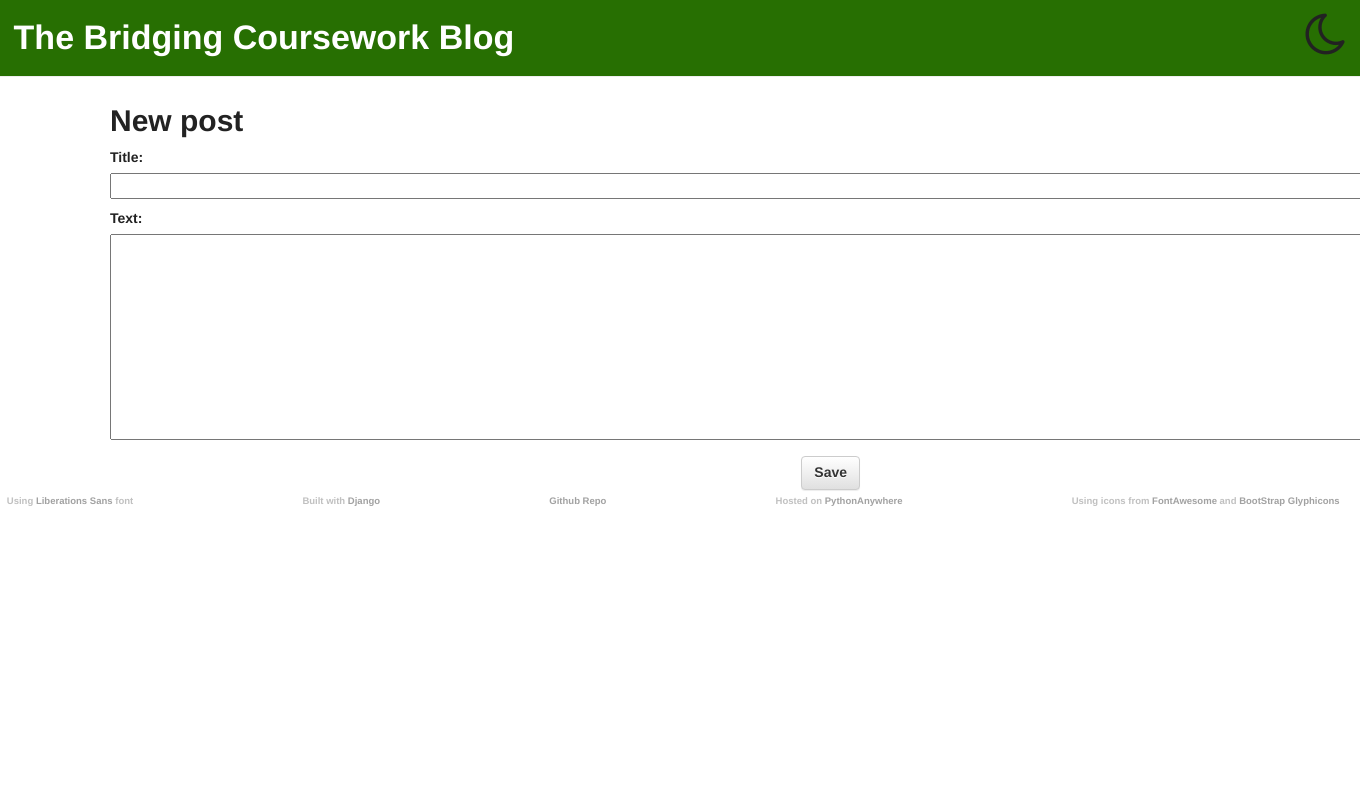
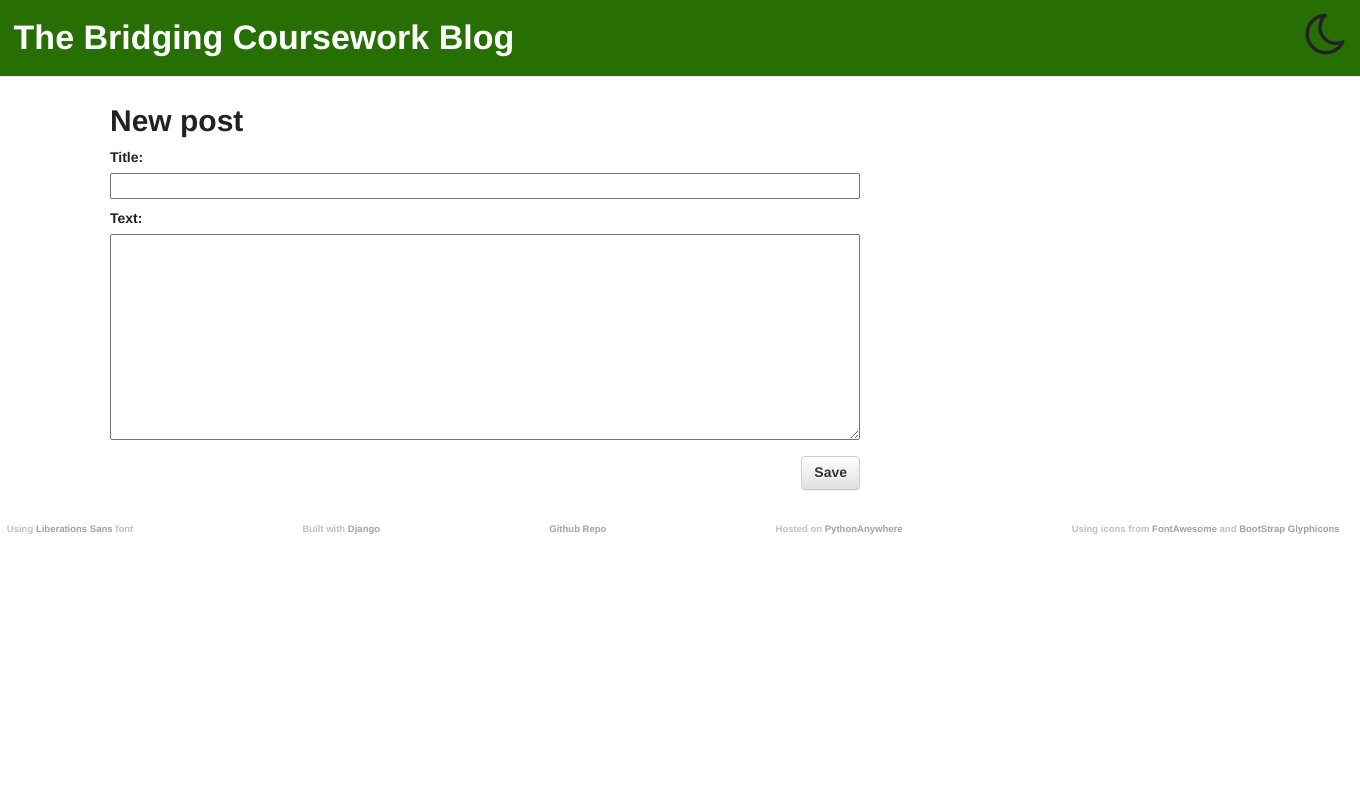
Before and after one commit to JDingDong8/Year2BridgingCoursework, a Django app: page /post/new/ in a window 1360 px wide; the page is wider, and only the part inside the window is pictured. Run offline with Django 3.2, Linux system fonts and the light colour scheme; some libraries are stand-ins or nearby versions; some web fonts are replaced.

Commit message:
Trying to correctly implement pushed footer

```diff
--- a/blog/static/css/blog.css
+++ b/blog/static/css/blog.css
@@ -8,6 +8,7 @@ body{
     margin: 0;
     padding: 0;
     height: 100%;
+    position: relative;
 }
 
 .body-dark{
@@ -69,13 +70,14 @@ body{
 
 #edit-pencil{
     position:fixed;
-    top:7vh;
-    right:0.5vw;
-    width:3.5vw;
-    height:3.5vh;
-    font-size:2.5vw;
-    background:none;
-    color:black;
+    top: 12.4vh;
+    right: 0.5vw;
+    width: 3.5vw;
+    height: 6.22vh;
+    font-size: 2.5vw;
+    background: none;
+    color: black;
+    transition: color .5s ease-in-out;
 }
 
 .edit-pencil-dark {
@@ -115,12 +117,13 @@ body{
 }
 
 .page-container {
+    min-height: 100%;
     position: relative;
-  min-height: 100vh;
 }
 
 .content-container {
-    padding-bottom: 2.5rem;
+    position: relative;
+    margin-bottom: 1em;
 }
 
 .date {
@@ -131,32 +134,33 @@ body{
 
 .save {
     float: right;
+    margin-bottom: 2em;
 }
 
 .post-form textarea, .post-form input {
-    width: 100vw;
+    width: 100%;
+    color: #222222;
 }
 
 .footer {
+    position: absolute;
     bottom: 0;
     width: 100%;
-  height: 2.5rem;
+    height: 0em;
     text-align: justify;
     text-justify: distribute-all-lines;
-  vertical-align: bottom;
-  min-width: 100vw;
+    min-width: 100%;
     margin-top: auto;
     padding-right: 1.5vw;
-  margin-bottom: 0;
     padding-left: 0.5vw;
 }
 
-.footer-item{
+.footer-item {
     color: rgba(130, 130, 130, 0.5);
 }
 
 .distribute {
-    width: 100vw;
+    width: 100%;
     display: inline-block;
     *display: inline;
     font-size: 0;
```
Lines whose indentation alone changed are shown as unchanged.
